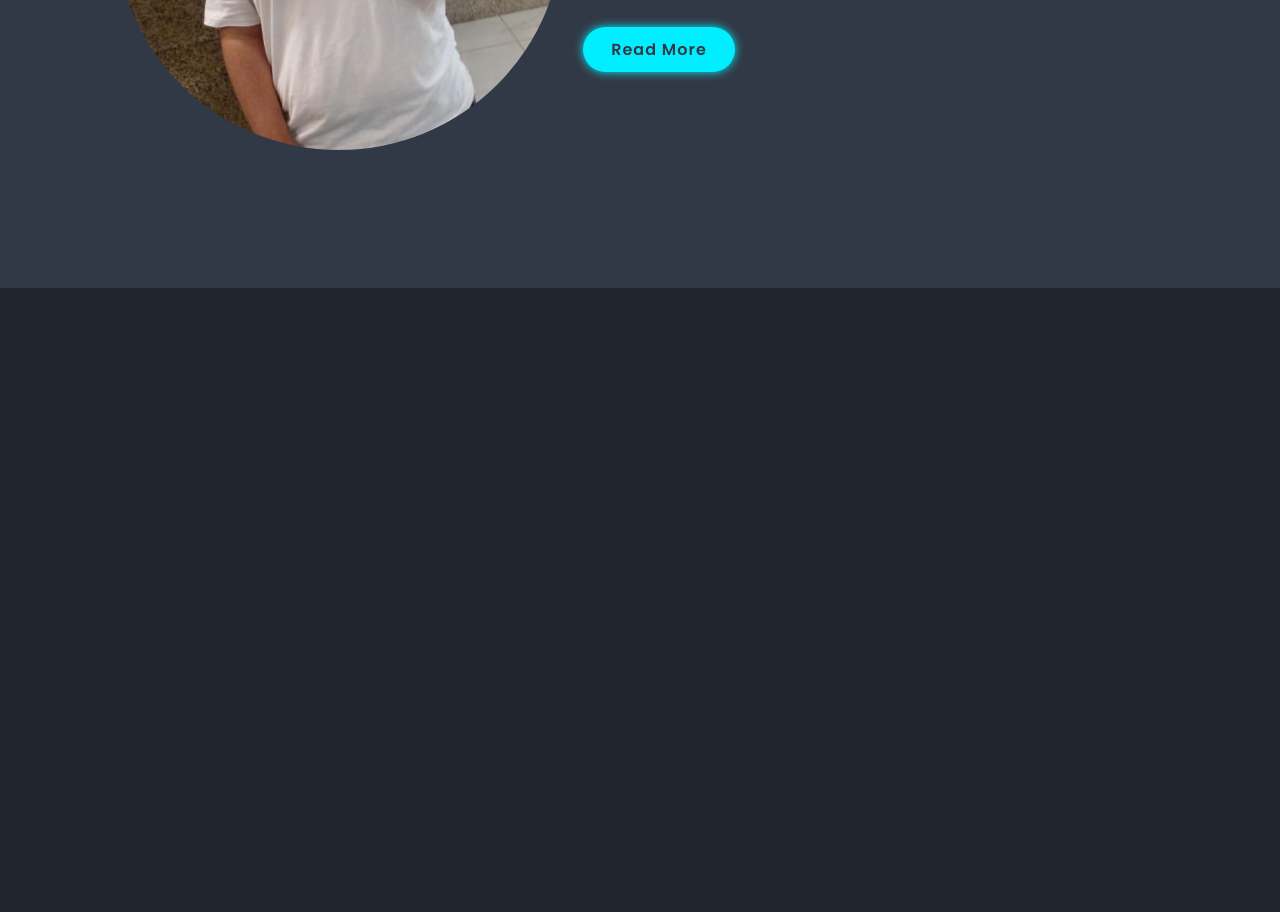
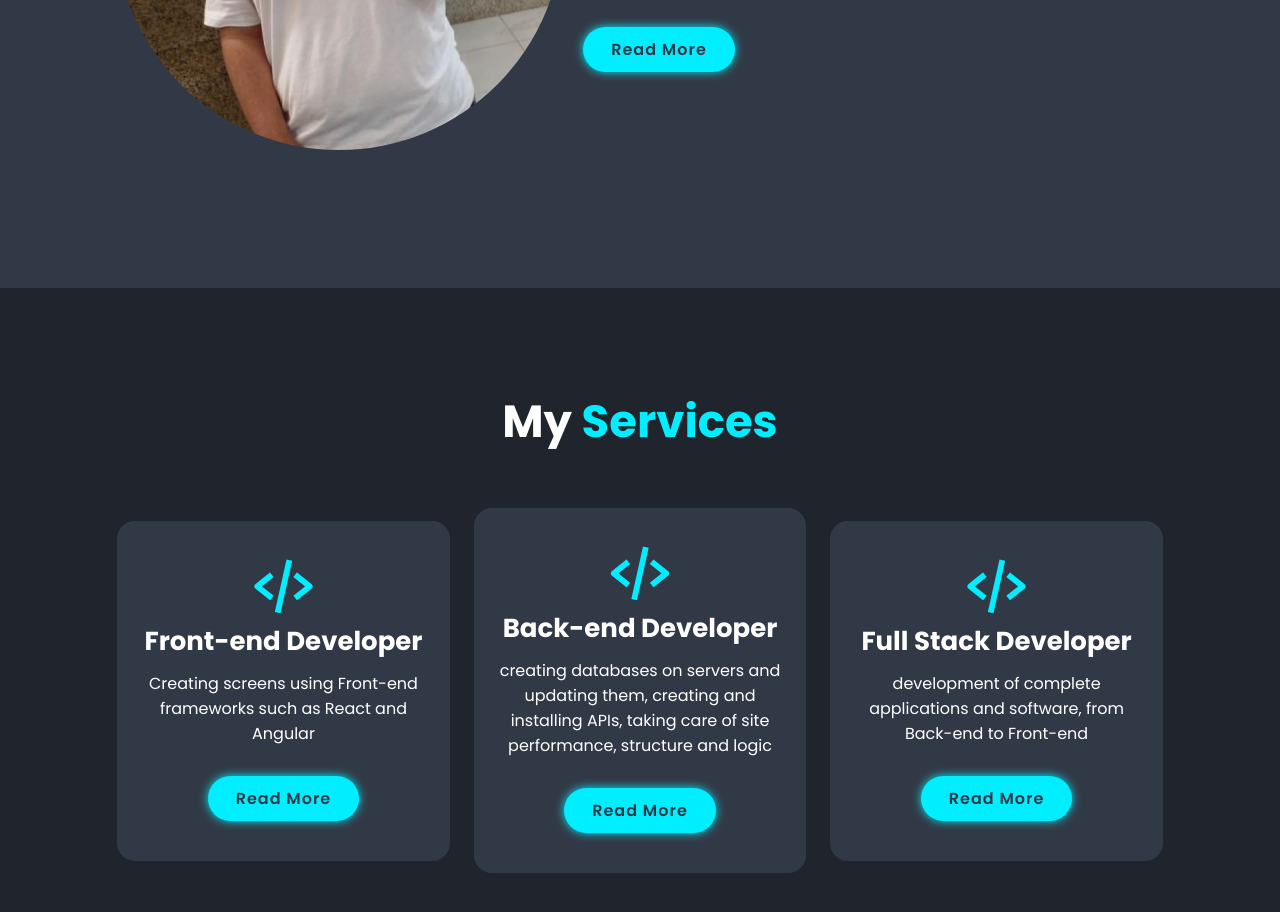
Before and after one commit to CaioSiqueira01/Portfolio, a plain HTML site: page index.html in a window 1280 px wide. Shown: the part 1312-2224 px from the top of the page. Before the commit the page ends 1600 px from the top, so only its background shows below. Drawn offline with nearby package versions, Linux system fonts and the light colour scheme.

Commit message:
Creating the services section of the portfolio

```diff
--- a/index.html
+++ b/index.html
@@ -62,6 +62,32 @@
                 <a href="#" class="btn">Read More</a>
             </div>
         </section>
+
+        <!-- services section -->
+        <section class="services" id="services">
+            <h2 class="heading">My <span>Services</span></h2>
+
+            <div class="services-container">
+                <div class="services-box">
+                    <i class='bx bx-code-alt'></i>
+                    <h3>Front-end Developer</h3>
+                    <p>Creating screens using Front-end frameworks such as React and Angular</p>
+                    <a href="#" class="btn">Read More</a>
+                </div>
+                <div class="services-box">
+                    <i class='bx bx-code-alt'></i>
+                    <h3>Back-end Developer</h3>
+                    <p>creating databases on servers and updating them, creating and installing APIs, taking care of site performance, structure and logic</p>
+                    <a href="#" class="btn">Read More</a>
+                </div>
+                <div class="services-box">
+                    <i class='bx bx-code-alt'></i>
+                    <h3>Full Stack Developer</h3>
+                    <p>development of complete applications and software, from Back-end to Front-end</p>
+                    <a href="#" class="btn">Read More</a>
+                </div>
+            </div>
+        </section>
         <script src="./scripts/script.js"></script>
     </body>
 </html>
--- a/styles/style.css
+++ b/styles/style.css
@@ -171,3 +171,45 @@ span {
     font-size: 1.6rem;
     margin: 2rem 0 3rem;
 }
+
+/* services´s style */
+.services h2 {
+    margin-bottom: 5rem;
+}
+
+.services-container {
+    display: flex;
+    justify-content: center;
+    align-items: center;
+    flex-wrap: wrap;
+    gap: 2rem;
+}
+
+.services-container .services-box {
+    flex: 1 1 30rem;
+    background: var(--second-bg-color);
+    padding: 3rem 2rem 4rem;
+    border-radius: 2rem;
+    text-align: center;
+    border: .2rem solid var(--bg-color);
+    transition: .5s ease;
+}
+
+.services-container .services-box:hover {
+    border-color: var(--main-color);
+    transform: scale(1.02);
+}
+
+.services-box i {
+    font-size: 7rem;
+    color: var(--main-color);
+}
+
+.services-box h3 {
+    font-size: 2.6rem;
+}
+
+.services-box p {
+    font-size: 1.6rem;
+    margin: 1rem 0 3rem;
+}
```
